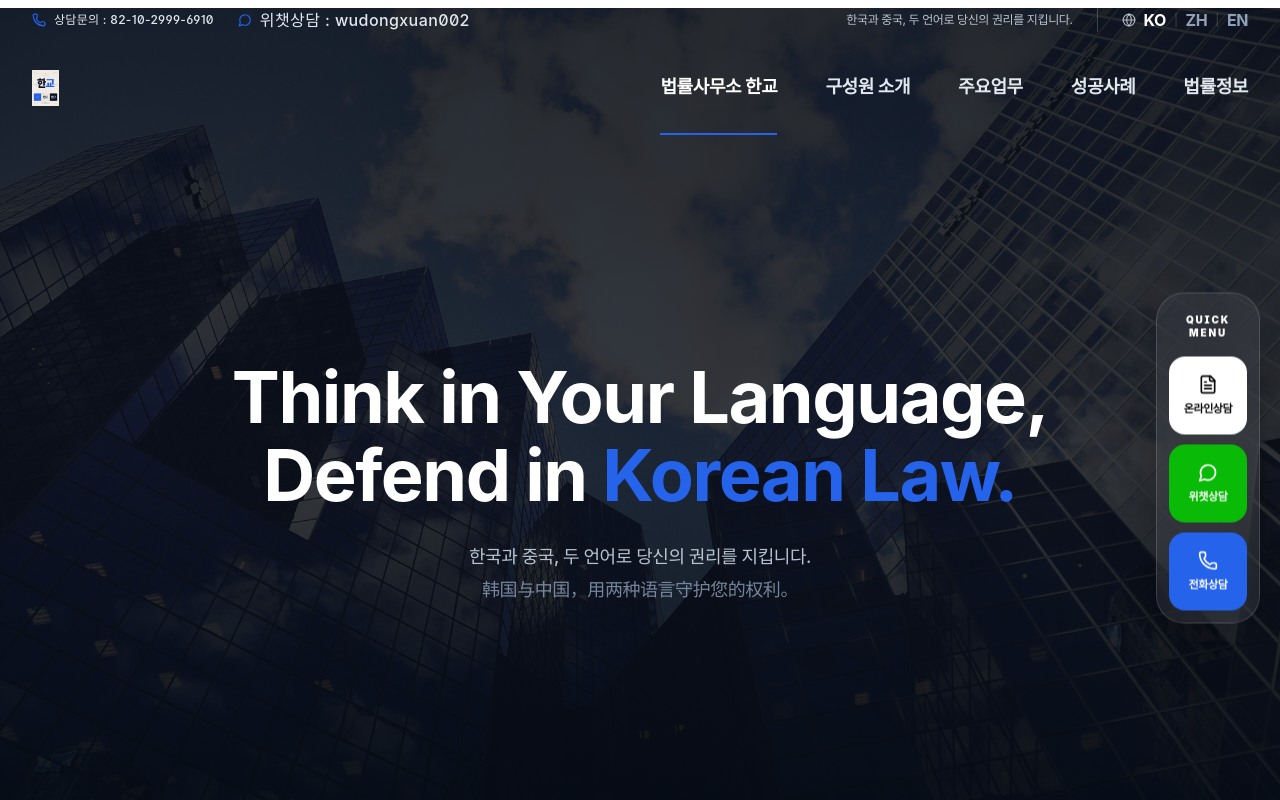
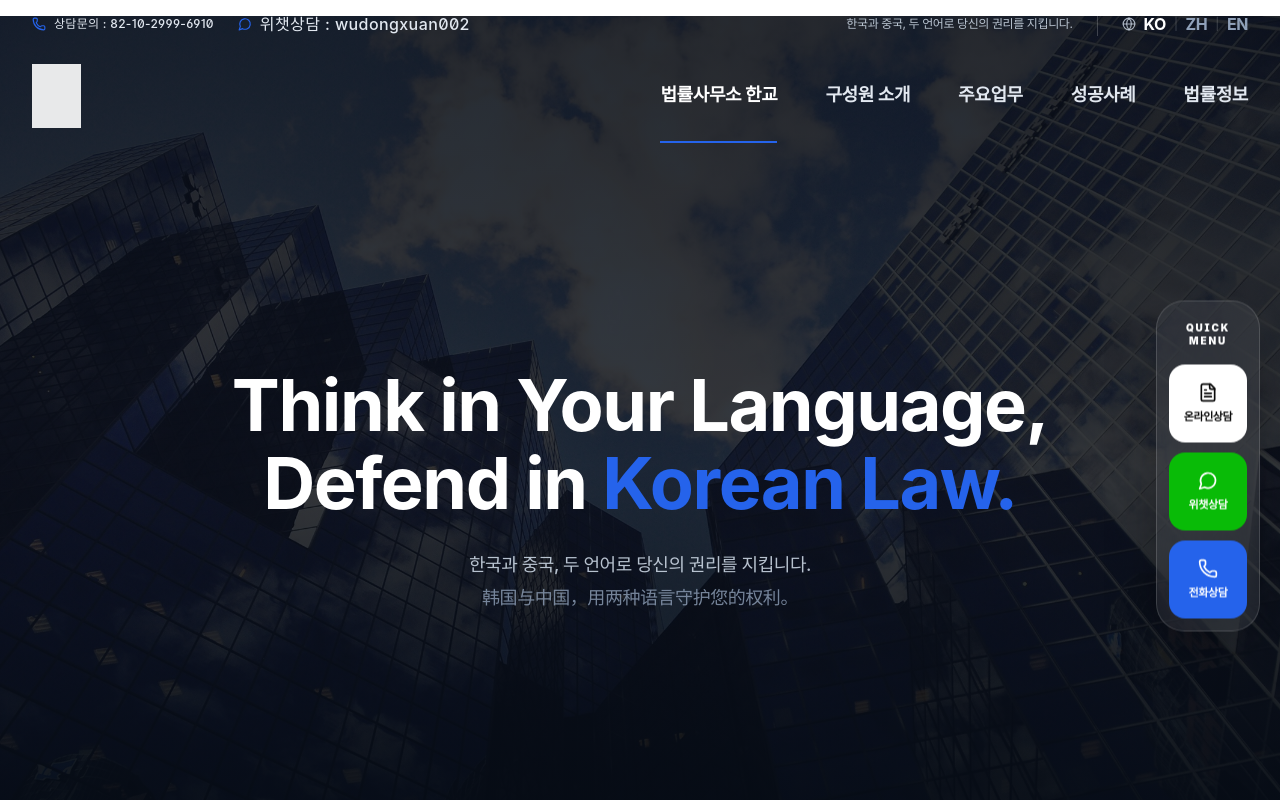
Before and after one commit to kimhyunjin0730-sys/law-oh, a React (Vite) app: page / in a window 1280 px wide. Shown: the top 800 px of the page. Built offline with nearby package versions, Linux system fonts and the light colour scheme; a web font is replaced by a local one.

Commit message:
style: increase logo size, invert for overlay, and adjust top padding

```diff
--- a/src/app/components/Layout.tsx
+++ b/src/app/components/Layout.tsx
@@ -49,7 +49,7 @@ export function Layout() {
       {/* Top Utility Banner */}
       <div
         className={clsx(
-          "text-xs py-2 px-4 flex justify-between items-center sm:px-6 lg:px-8 relative z-40 transition-colors duration-300",
+          "text-xs py-3 px-4 flex justify-between items-center sm:px-6 lg:px-8 relative z-40 transition-colors duration-300",
           overlay ? "bg-transparent text-slate-200" : "bg-[#0f172a] text-slate-300"
         )}
       >
@@ -101,7 +101,10 @@ export function Layout() {
                 <img
                   src={hangyoLogo}
                   alt="HANGYO"
-                  className="h-9 w-auto"
+                  className={clsx(
+                    "h-14 lg:h-16 w-auto transition-all duration-300",
+                    overlay ? "brightness-0 invert opacity-90" : ""
+                  )}
                 />
               </Link>
             </div>
```
